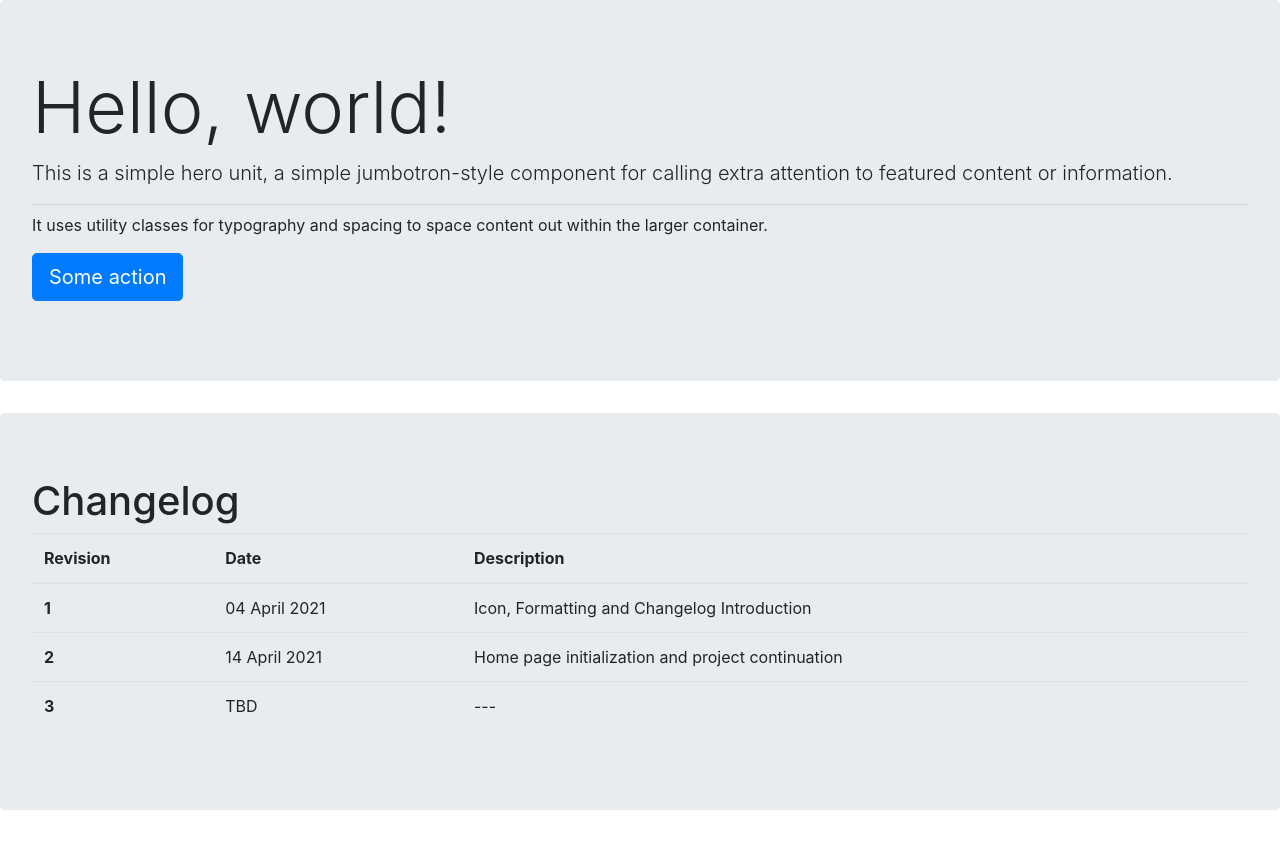
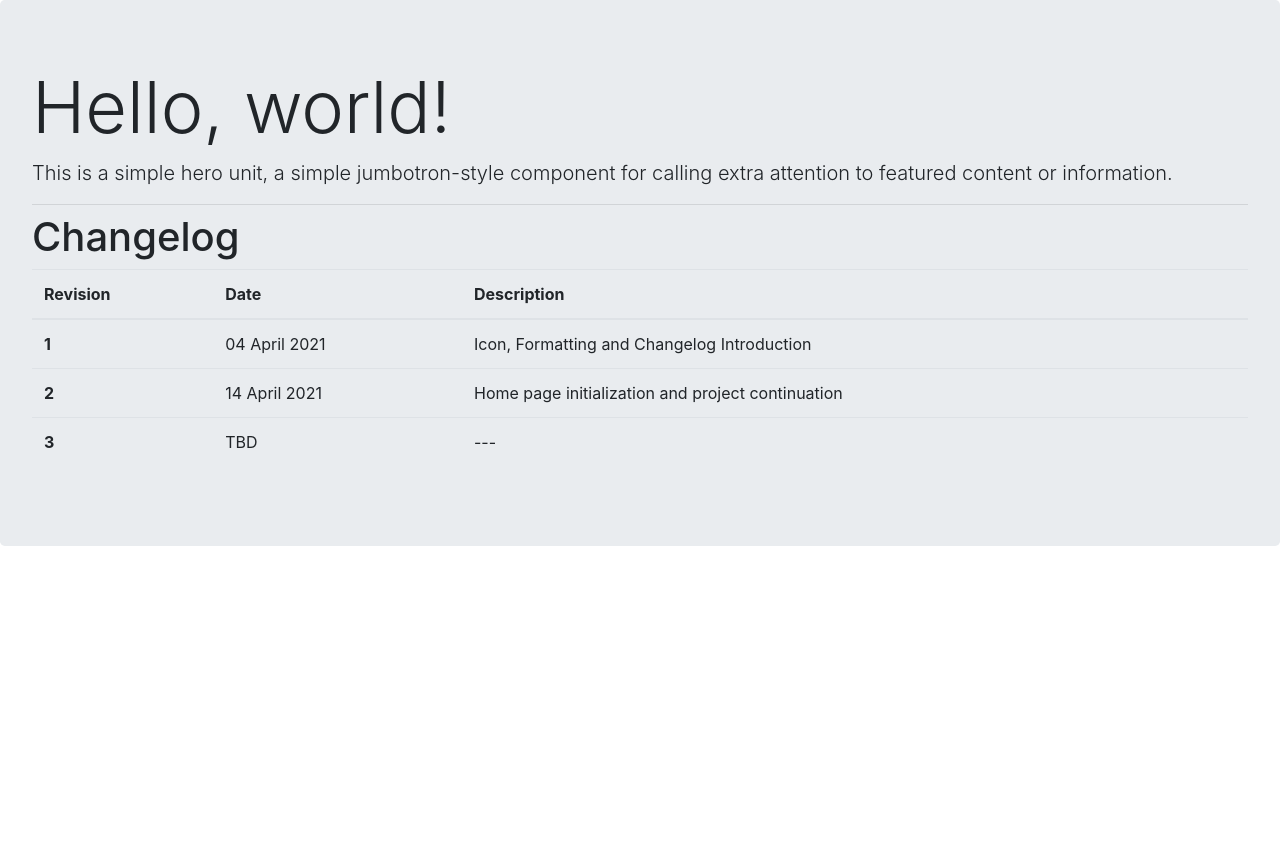
Before and after one commit to aerasmo/lubotics-frontend, a plain HTML site: page pages/chlog.html in a window 1280 px wide. After the commit the page ends 800 px from the top, so only its background shows below. Drawn offline with Linux system fonts and the light colour scheme; files that its build step writes are made by us from their sources; a script that the page names is missing.

Commit message:
chlog page revision

```diff
--- a/pages/chlog.html
+++ b/pages/chlog.html
@@ -19,14 +19,6 @@
       <p class="lead">This is a simple hero unit, a simple jumbotron-style component for
                       calling extra attention to featured content or information.</p>
       <hr class="my-2">
-      <p>It uses utility classes for typography and
-        spacing to space content out within the larger container.</p>
-      <p class="lead">
-        <a class="btn btn-primary btn-lg" href="#!" role="button">Some action</a>
-      </p>
-    </div>
-
-    <div class="jumbotron">
       <h1 class="display-5">Changelog</h2>
 
       <table class="table">
@@ -56,7 +48,6 @@
           </tr>
         </tbody>
       </table>
-
     </div>
 
   <script src="script.js"></script>
```
Also changed, not shown: index.html (+1 -1 lines).
